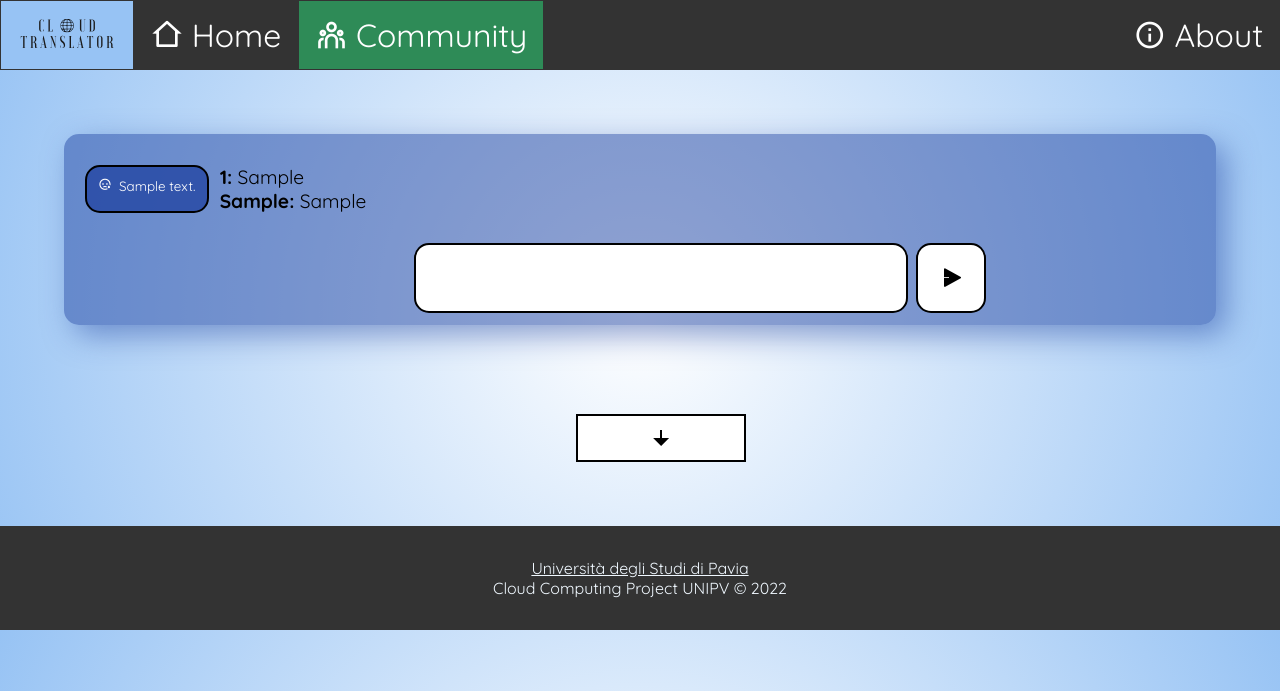
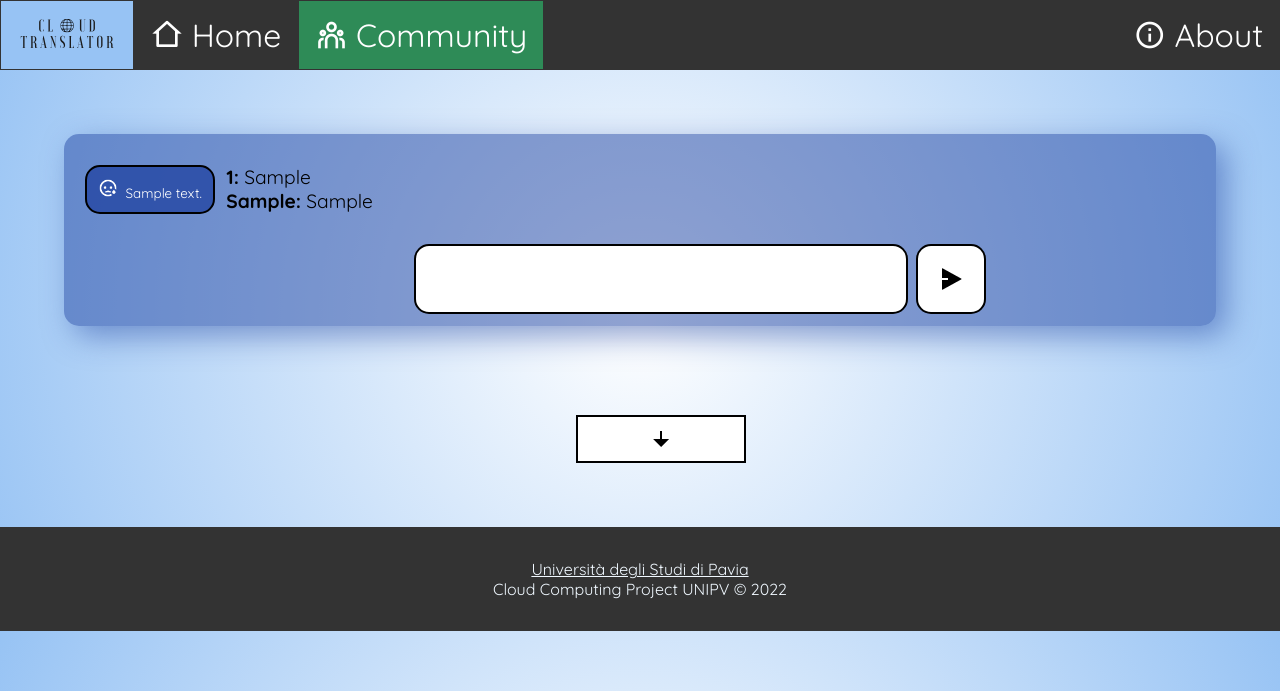
Before and after one commit to aiman-al-masoud/translator-cloud-project, a Flask app: page /community in a window 1280 px wide, after a click that opens the changed part. Shown: the top 691 px of the page. Run offline with Flask 2, Linux system fonts and the light colour scheme; tables that the repository leaves empty or names only in its code hold one stand-in row (values such as "Sample post"); data that the repository does not hold is empty; some libraries are stand-ins or nearby versions.

Commit message:
CSS update and Community comments fixed

```diff
--- a/src/static/css/community.css
+++ b/src/static/css/community.css
@@ -89,3 +89,8 @@ summary .complaints{
   left: 45%; right: 45%;
   margin: 2% 0 5% 0;
 }
+
+.complaints-image {
+  width: 20px;
+  height: 20px;
+}
--- a/src/static/css/index.css
+++ b/src/static/css/index.css
@@ -180,25 +180,25 @@ ul.topnav li.right {float: right;}
   fill: #06f;
 }
 
-.button .buttonHoverImage {
+.button .button-hover-image {
   display: none;
 }
 
 
-.button:hover .buttonImage{
+.button:hover .button-image{
   display: none;
 }
 
-.button:active .buttonImage{
+.button:active .button-image{
   display: none;
 }
 
 
-.button:hover .buttonHoverImage{
+.button:hover .button-hover-image{
   display: block;
 }
 
-.button:active .buttonHoverImage{
+.button:active .button-hover-image{
   display: block;
 }
 
--- a/src/static/scripts/community.js
+++ b/src/static/scripts/community.js
@@ -28,7 +28,7 @@ function update(){
     let html = `
     <details id="${e[4]}" class="item">
       <summary onclick="loadPossibleTranslations('${e[4]}')">
-      <span class="complaints"><i class="ri-emotion-sad-line"></i>&nbsp&nbsp${e[5]}</span>
+      <span class="complaints"><img src="static/res/emotion-sad-line-white.png" class="complaints-image">&nbsp&nbsp${e[5]}</span>
       <div> <strong>${e[0]}:</strong>
         <span id="fromText" class="fromText" name="fromText">${e[2]}</span><br>
         <strong>${e[1]}:</strong> ${e[3]}
@@ -38,7 +38,8 @@ function update(){
         <div class="possible-translations-area">
           <textarea id="to_text_possible" class="to_text_possible" name="to_text_possible"></textarea>
           <button id="possible-translations-button" class="button" onclick="sendQueryToDB2('${e[4]}')">
-            <i class="ri-send-plane-2-fill"></i>
+          <img src="static/res/send-plane-2-fill.png" class="button-image">
+          <img src="static/res/send-plane-2-fill-hover.png" class="button-hover-image">
           </button>
         </div>
       </div>
@@ -93,7 +94,7 @@ async function sendQueryToDB2(idTextarea) {
   let request = {};
   request.from_text = document.getElementById(idTextarea).getElementsByClassName("fromText")[0].innerHTML;
   request.to_text = document.getElementById(idTextarea).getElementsByClassName("to_text_possible")[0].value;
-  request.secondid = hashGenerator(request.to_text); //will be changed
+  request.secondid = hashGenerator(request.from_text+request.to_text); //will be changed
   request.fid = parseInt(idTextarea);
 
   try {
--- a/src/templates/community.html
+++ b/src/templates/community.html
@@ -41,8 +41,8 @@
 
   <div class="big-list"></div>
 
-  <button id="get-new-data" class="button"><img src="static/res/arrow-down-fill.png" class="buttonImage">
-  <img src="static/res/arrow-down-fill-hover.png" class="buttonHoverImage">
+  <button id="get-new-data" class="button"><img src="static/res/arrow-down-fill.png" class="button-image">
+  <img src="static/res/arrow-down-fill-hover.png" class="button-hover-image">
   </button>
 
   <footer id="footer">
```
Also changed, not shown: src/templates/index.html (+4 -4 lines), src/static/res/emotion-sad-line-white.png (added), src/static/res/send-plane-2-fill-hover.png (added), src/static/res/send-plane-2-fill.png (added).
